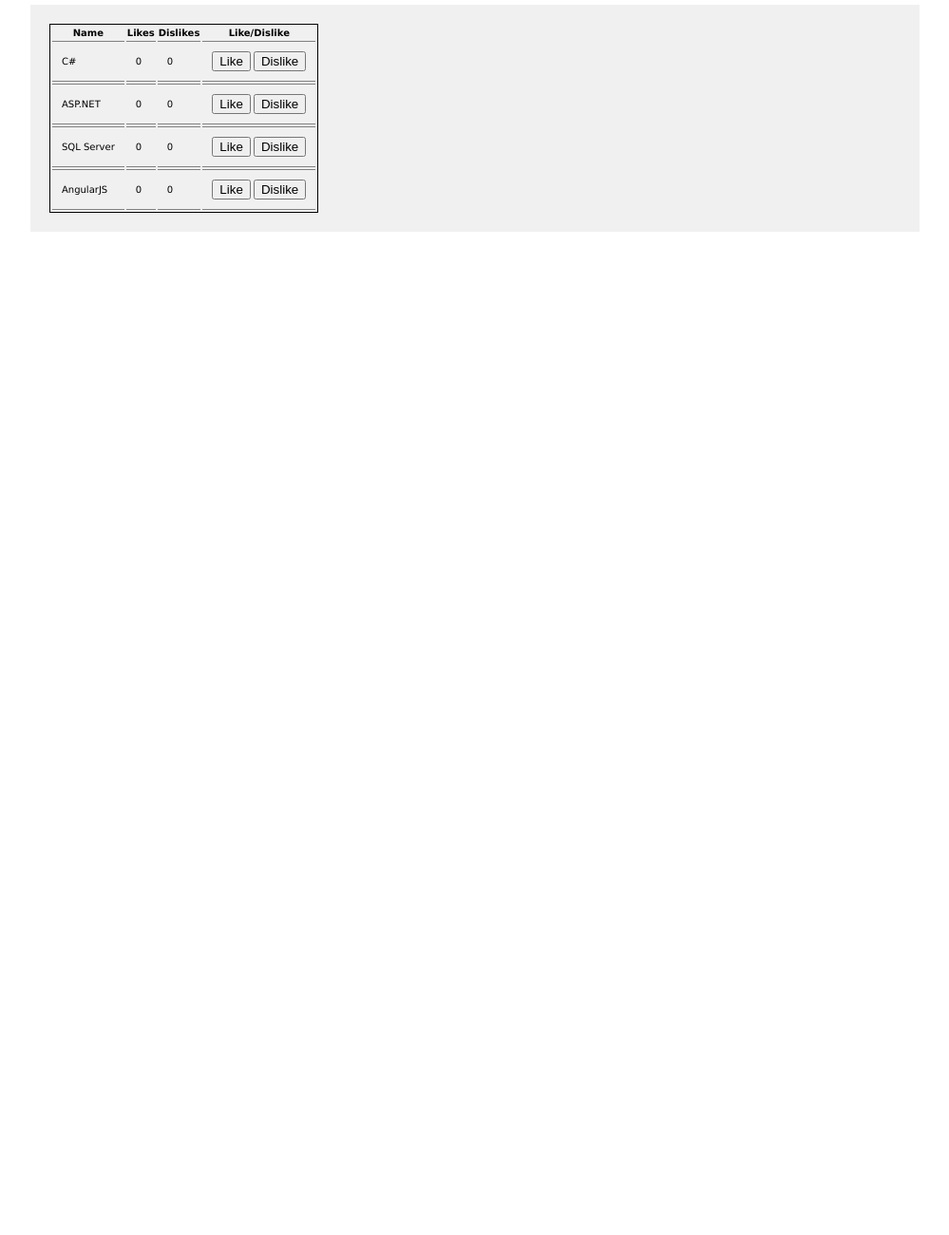
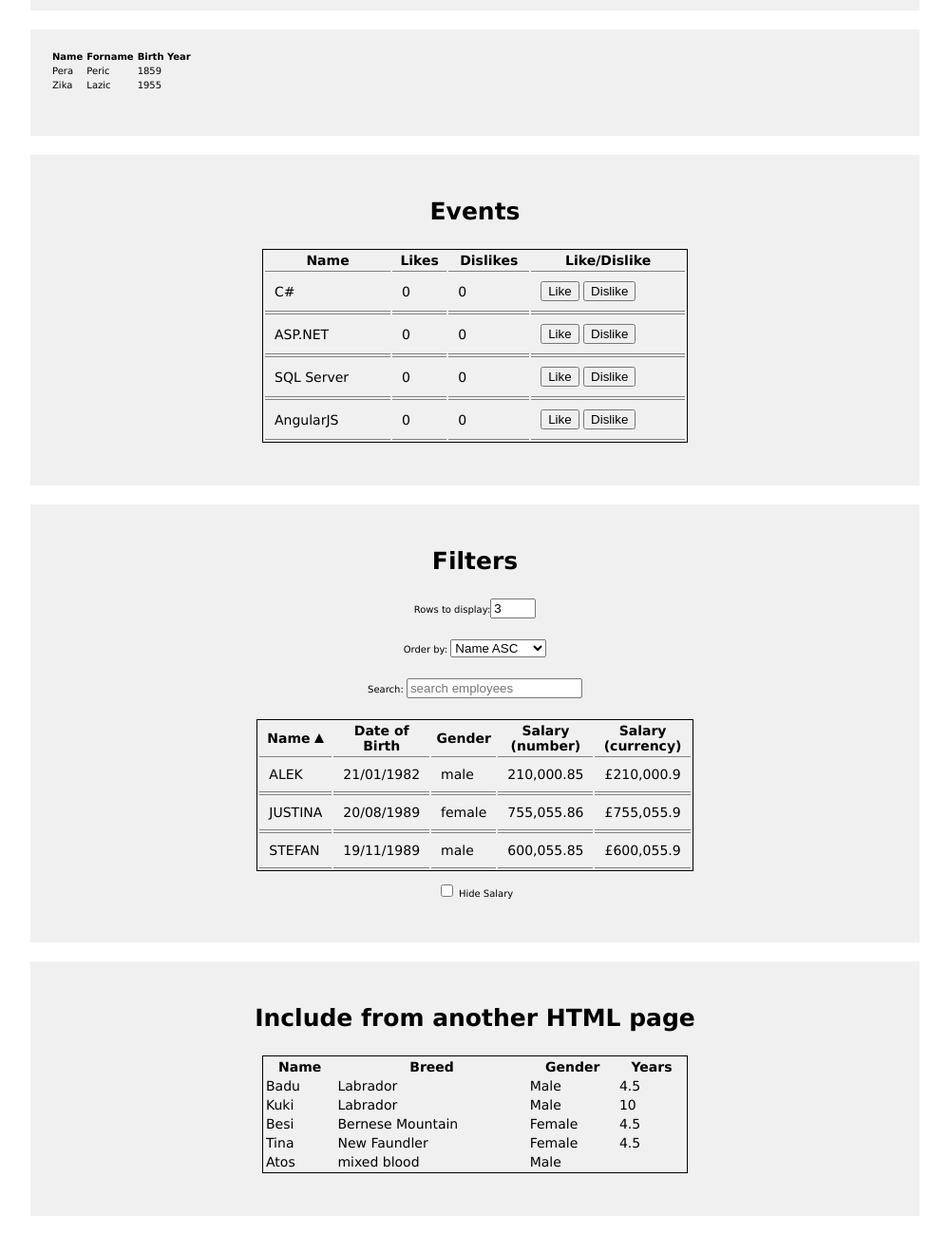
Before and after one commit to aleksandarbatin/angularDev, a plain HTML site: page index.html in a window 1280 px wide. Shown: the part 1211-2511 px from the top of the page at 95% size, without its empty margins (140-1139 px from the left). Before the commit the page ends 1475 px from the top, so only its background shows below. Drawn offline with nearby package versions, Linux system fonts and the light colour scheme.

Commit message:
include HTML

```diff
--- /dev/null
+++ b/DogsTable.htm
@@ -0,0 +1,18 @@
+<table class="dogsTable">
+	<thead>
+		<tr>
+			<th>Name</th>
+			<th>Breed</th>
+			<th>Gender</th>
+			<th>Years</th>
+		</tr>
+	</thead>
+	<tbody>
+		<tr ng-repeat="dog in dogs">
+			<td>{{dog.name}}</td>
+			<td>{{dog.breed}}</td>
+			<td>{{dog.gender}}</td>
+			<td>{{dog.years}}</td>
+		</tr>
+	</tbody>
+</table>
--- a/index.html
+++ b/index.html
@@ -7,13 +7,17 @@
 	<link rel="stylesheet" href="main.css">
 </head>
 <body ng-app="root">
+
 	<h1 class="title">Angular JS</h1>
+
 	<div class="container" ng-controller="index">
+
 		<div class="chooseRow">
 			<span class="headChoice">Write few words:</span>
 			<input type="text" ng-model="favoriteWords" />
 			<span class="yourChoice">{{favoriteWords}}</span>
 		</div>
+
 		<div class="chooseRow" ng-model="favoriteMeal">
 			<span class="headChoice">Choose your breakfast:</span>
 			<input type="radio" name="fc" value="Cheese pie" ng-model="favoriteMeal">Cheese pie</input>
@@ -22,6 +26,7 @@
 			<input type="radio" name="fc" value="Blue" ng-model="favoriteMeal">Blue</input>
 			<span class="yourChoice">{{favoriteMeal}}</span>
 		</div>
+
 		<div class="chooseRow">
 			<span class="headChoice">Choose your drink:</span>
 			<select ng-model="favoriteDrink">
@@ -35,8 +40,8 @@
 	</div>
 
 	<div class="container" ng-controller="index">
-		<div class="chooseRow">
-			<span class="headChoice">Choose your favorite color </span>
+		<div class="chooseRow chooseColor">
+			<span class="headChoice">Choose your favorite color</span>
 			<ul>
 				<li>1 = Red</li>
 				<li>2 = Blue</li>
@@ -44,8 +49,8 @@
 				<li>4 = Yellow</li>
 			</ul>
 			<input type="text" ng-model="value" />
-			<span class="colorExample" ng-class="{red: isRed(), blue: isBlue(), yellow: isYellow(), green: isGreen()}"></span>
 		</div>
+		<span class="colorExample" ng-class="{red: isRed(), blue: isBlue(), yellow: isYellow(), green: isGreen()}"></span>
 	</div>
 
 	<div class="container" ng-controller="index">
@@ -104,7 +109,9 @@
 			</tbody>
 		</table>
 	</div>
-		<div class="container" ng-controller="index">
+
+	<div class="container" ng-controller="index">
+		<h3 class="subtitle">Events</h3>
 		<table class="likesTable">
 			<thead>
 				<tr>
@@ -128,6 +135,53 @@
 		</table>
 	</div>
 
+	<div class="container" ng-controller="index">
+		<h3 class="subtitle">Filters</h3>
+		<div class="setRows">Rows to display:<input type="number" step="1" min="0" max="5" ng-model="rowLimit" /></div>
+		<br /> <br />
+		<div class="setColumn">Order by:
+			<select ng-model="sortColumn">
+				<option value="name">Name ASC</option>
+				<option value="gender">Gender ASC</option>
+				<option value="dateofBirth">Date of Birth</option>
+				<option value="-salary">Salary DESC</option>
+			</select>
+		</div>
+		<br /> <br />
+		<div class="searchRow">
+			Search: <input type="text" placeholder="search employees" ng-model="searchText" />
+		</div>
+		<br /> <br />
+		<table class="filterTable">
+			<thead>
+				<tr>
+					<th ng-click="sortData('name')">Name <div ng-class="getSortClass('name')"></div></th>
+					<th ng-click="sortData('dateofBirth')">Date of Birth<div ng-class="getSortClass('dateofBirth')"></div></th>
+					<th ng-click="sortData('gender')">Gender<div ng-class="getSortClass('gender')"></div></th>
+					<th ng-click="sortData('salary')">Salary (number)<div ng-class="getSortClass('salary')"></div></th>
+					<th ng-click="sortData('salary')" ng-hide="hideSalary">Salary (currency)<div ng-class="getSortClass('salary')"></div></th>
+				</tr>
+			</thead>
+			<tbody>
+				<tr ng-repeat="worker in workers | limitTo: rowLimit | orderBy: sortColumn:reverseSort | filter: searchText">
+					<td>{{worker.name | uppercase}}</td>
+					<td>{{worker.dateofBirth | date:"dd/MM/yyyy"}}</td>
+					<td>{{worker.gender | lowercase}}</td>
+					<td>{{worker.salary | number: 2}}</td>
+					<td ng-hide="hideSalary">{{worker.salary | currency:"£":1}}</td>
+				</tr>
+			</tbody>
+		</table>
+		<br>
+		<div class="showHide">
+			<input type="checkbox" ng-model="hideSalary"/> Hide Salary
+		</div>
+	</div>
+	<div class="container" ng-controller="index">
+		<h3 class="subtitle">Include from another HTML page</h3>
+		<div ng-include="'DogsTable.htm'"></div>
+	</div>
+
 </div>
 	<script src="main.js"></script>
 </body>
--- a/main.css
+++ b/main.css
@@ -6,30 +6,45 @@
 	font-family: Verdana;
 	font-size: 10px;
 }
+
 .title {
 	text-align: center;
+	font-size: 3rem;
+}
+
+.subtitle {
+	text-align: center;
+	font-size: 2.5rem;
 }
 
 .container {
 	width: 70%;
 	margin: 2rem auto;
-	padding: 2rem;
+	padding: 2rem 2rem 4.5rem;
 	overflow: hidden;
 	background-color: #f0f0f0;
 }
+
 .chooseRow {
 	margin-bottom: 3.5rem;
 	font-size: 1.6rem;
 }
 
+.chooseColor {
+	float: left;
+	width: 50%;
+}
+
 .yourChoice {
 	display: block;
+	height: 3rem;
 	padding: 0.5rem;
 	color: #475767;
 	font-weight: bold;
 	border: 1px solid #523888;
 	text-align: center;
 }
+
 .headChoice {
 	display: inline-block;
 	text-transform: uppercase;
@@ -55,10 +70,12 @@
 	background-color: green;
 	font-style: italic;
 }
+
 .colorExample {
 	display: block;
-	width: 8rem;
-	height: 8rem;
+	float: right;
+	width: 50%;
+	height: 15rem;
 	margin-top: 2rem;
 }
 
@@ -66,12 +83,38 @@
 	background-color: grey;
 }
 
-.likesTable {
+.likesTable, .filterTable,.dogsTable {
+	width: 50%;
+	margin: 0 auto;
 	border: 1px solid black;
+	font-size: 1.4rem;
 }
 
-.likesTable td {
+.likesTable td, .filterTable td {
 	border-top: 1px solid grey;
 	border-bottom: 1px solid grey;
 	padding: 1rem;
+	font-size: 1.4rem
 }
+
+.setRows, .setColumn, .searchRow, .showHide {
+	text-align: center;
+}
+
+.arrowUp {
+	display: inline-block;
+	width: 0;
+	height: 0;
+	border-left: 5px solid transparent;
+	border-right: 5px solid transparent;
+	border-bottom: 10px solid black;
+}
+
+.arrowDown {
+	display: inline-block;
+	width: 0;
+	height: 0;
+	border-left: 5px solid transparent;
+	border-right: 5px solid transparent;
+	border-top: 10px solid black;
+}
--- a/main.js
+++ b/main.js
@@ -1,40 +1,37 @@
 	// dependencies
 
 var myApp = angular.module("root", ["services"]);
-    myApp.controller("index", ["$scope","hint", function($scope,hint) {
-    	var employees = [
-	    	{
-			name: "Pera",
-	    	forName: "Peric",
-	    	birthYear: "1859"
-	    	},
 
-	    	{
-			name: "Zika",
-	    	forName: "Lazic",
-	    	birthYear: "1955"
-	    	}
-		];
+	// MAIN MODULE
 
-		$scope.employees = employees;
+	//The angular.module is a global place for creating, registering and retrieving Angular modules.
+	//All modules (angular core or 3rd party) that should be available to an application must
+	//be registered using this mechanism.
+	//A module is a collection of services, directives, controllers, filters,
+	//and configuration information. angular.module is used to configure the $injector.
 
-		var tech = [
-	    	{name:"C#", likes: 0, dislikes: 0},
-	    	{name:"ASP.NET", likes: 0, dislikes: 0},
-	    	{name:"SQL Server", likes: 0, dislikes: 0},
-	    	{name:"AngularJS", likes: 0, dislikes: 0}
-    	];
+    myApp.controller("index", ["$scope", "hint", function($scope,hint) {
 
-    	$scope.tech = tech;
-    	$scope.plusLikes = 	function(techno){
-    		techno.likes++;
-    	}
+    	//In Angular, a Controller is defined by a JavaScript constructor function that is used to augment the Angular Scope.
 
-    	$scope.plusDislikes = 	function(techno){
-    		techno.dislikes++;
-    	}
+    		//Setting up the initial state of a $scope object
+		//Typically, when you create an application you need to set up the initial state for the Angular $scope.
+		//You set up the initial state of a scope by attaching properties to the $scope object. The properties contain
+		//the view model (the model that will be presented by the view). All the $scope properties will be available
+		//to the template at the point in the DOM where the Controller is registered.
 
-        $scope.favoriteWords;
+		//The following example demonstrates creating a GreetingController, which attaches a greeting property containing
+		//the string 'Hola!' to the $scope:
+
+		// var myApp = angular.module('myApp',[]);
+
+		// myApp.controller('GreetingController', ['$scope', function($scope) {
+		//   $scope.greeting = 'Hola!';
+		// }]);
+		//We create an Angular Module, myApp, for our application. Then we add the controller's constructor function to the module
+		//using the .controller() method. This keeps the controller's constructor function out of the global scope.
+
+    	$scope.favoriteWords;
         $scope.favoriteMeal;
         $scope.favoriteDrink;
 
@@ -50,11 +47,73 @@
 			{id: 3, name: "Baseball bat"},
 			{id: 4, name: "Lacrosse stick"}
 		];
+
 		$scope.isFirstElementVisible = true;
 		$scope.isSecondElementVisible = true;
 
 		$scope.message = "Hello World";
 		$scope.hint = hint;
+
+    	var employees = [
+	    	{name: "Pera", forName: "Peric", birthYear: "1859"},
+	    	{name: "Zika", forName: "Lazic", birthYear: "1955"}
+		];
+
+		$scope.employees = employees;
+
+		var workers = [
+			{name: "Justina", dateofBirth: new Date("August 20, 1989"), gender: "Female", salary: 755055.859434},
+			{name: "Stefan", dateofBirth: new Date("Novembar 19, 1989"), gender: "Male", salary: 600055.85},
+			{name: "Alek", dateofBirth: new Date("January 21, 1982"), gender: "Male", salary: 210000.85},
+			{name: "Milena", dateofBirth: new Date("October 22, 1990"), gender: "Female", salary: 755055.85},
+			{name: "Gavrilo", dateofBirth: new Date("December 26, 1990"), gender: "Male", salary: 665055.85},
+		]
+
+		var dogs = [
+			{name: "Badu", breed: "Labrador", gender: "Male", years: 4.5},
+			{name: "Kuki", breed: "Labrador", gender: "Male", years: 10},
+			{name: "Besi", breed: "Bernese Mountain", gender: "Female", years: 4.5},
+			{name: "Tina", breed: "New Faundler", gender: "Female", years: 4.5},
+			{name: "Atos", breed: "mixed blood", gender: "Male", years: undefined},
+		]
+
+		$scope.dogs = dogs;
+
+		$scope.workers = workers;
+		$scope.rowLimit = 3;
+		$scope.sortColumn = "name";
+		$scope.reverseSort = false;
+
+		$scope.sortData = function(column) {
+			$scope.reverseSort = ($scope.sortColumn == column) ? !$scope.reverseSort: false;
+		}
+
+		$scope.getSortClass = function(column) {
+			if($scope.sortColumn == column) {
+				return $scope.reverseSort ? 'arrowDown' : 'arrowUp';
+			}
+		}
+
+		var tech = [
+	    	{name:"C#", likes: 0, dislikes: 0},
+	    	{name:"ASP.NET", likes: 0, dislikes: 0},
+	    	{name:"SQL Server", likes: 0, dislikes: 0},
+	    	{name:"AngularJS", likes: 0, dislikes: 0}
+    	];
+
+    	$scope.tech = tech;
+
+    	$scope.plusLikes = 	function(techno){
+    		techno.likes++;
+    	}
+
+    	$scope.plusDislikes = 	function(techno){
+    		techno.dislikes++;
+    	}
+
+
+
+
     }]);
 
 
```
